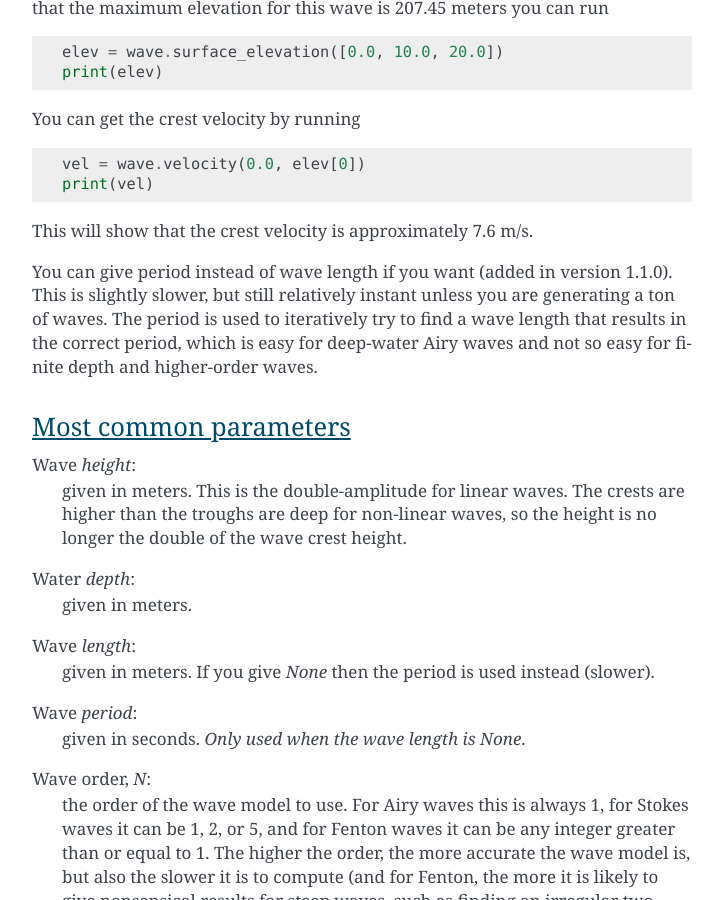
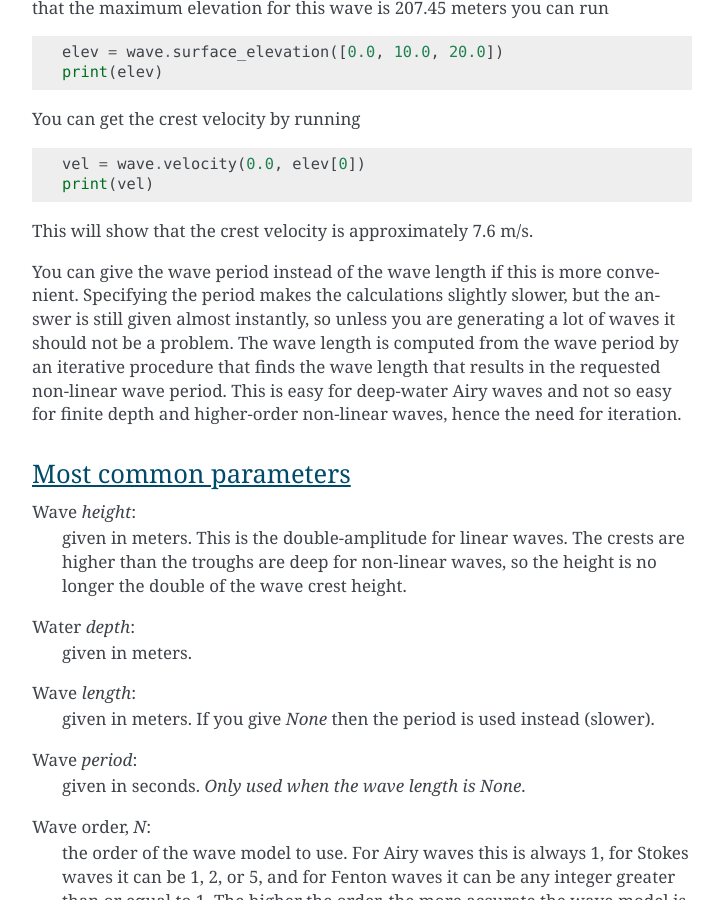
Before and after one commit to TormodLandet/raschii, a Sphinx documentation site: the page built from documentation/usage.rst, in a window 1280 px wide and 900 px high, scrolled down 759 px. Shown: the whole window, without its empty margins (388-1111 px from the left). Built offline with Sphinx 7.4.7, drawn with Linux system fonts in a browser that asks for light colours.

Commit message:
Doc update

```diff
--- a/documentation/usage.rst
+++ b/documentation/usage.rst
@@ -48,11 +48,13 @@ You can get the crest velocity by running
 
 This will show that the crest velocity is approximately 7.6 m/s.
 
-You can give period instead of wave length if you want (added in version 1.1.0).
-This is slightly slower, but still relatively instant unless you are generating
-a ton of waves. The period is used to iteratively try to find a wave length that
-results in the correct period, which is easy for deep-water Airy waves and not
-so easy for finite depth and higher-order waves.
+You can give the wave period instead of the wave length if this is more convenient.
+Specifying the period makes the calculations slightly slower, but the answer is still
+given almost instantly, so unless you are generating a lot of waves it should not be a
+problem. The wave length is computed from the wave period by an iterative procedure
+that finds the wave length that results in the requested non-linear wave period. This
+is easy for deep-water Airy waves and not so easy for finite depth and higher-order
+non-linear waves, hence the need for iteration.
 
 
 Most common parameters
```
Also changed, not shown: README.rst (+39 -24 lines), 1 other file.
